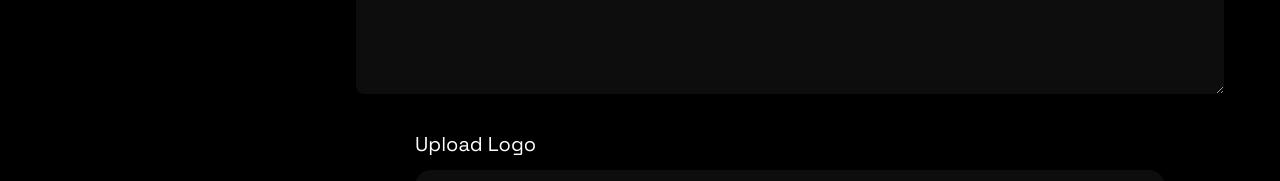
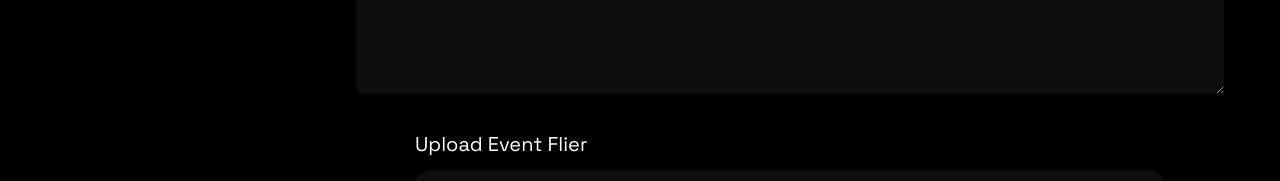
Before and after one commit to HamzaAliKundi/coltable-deshboard-venues, a React (Vite) app: page /event/create-event in a window 1280 px wide. Shown: the part 1760-1941 px from the top of the page. Built offline with nearby package versions, Linux system fonts and the light colour scheme; no server answers.

Commit message:
change logo text

```diff
--- a/src/components/events/create-event/index.tsx
+++ b/src/components/events/create-event/index.tsx
@@ -809,7 +809,7 @@
         {/* Logo Upload */}
         <div className="w-full max-w-[782px] self-center bg-black p-4">
           <h2 className="font-['Space_Grotesk'] text-white text-[20px] leading-[100%] mb-4">
-            Upload Logo
+          Upload Event Flier
           </h2>
 
           <div
@@ -824,7 +824,7 @@
                   alt="Venue Logo"
                   className="w-32 h-32 object-contain mb-4"
                 />
-                <p className="text-[#FF00A2]">Click to change logo</p>
+                <p className="text-[#FF00A2]">Upload Event Flier</p>
               </div>
             ) : (
               <>
```
